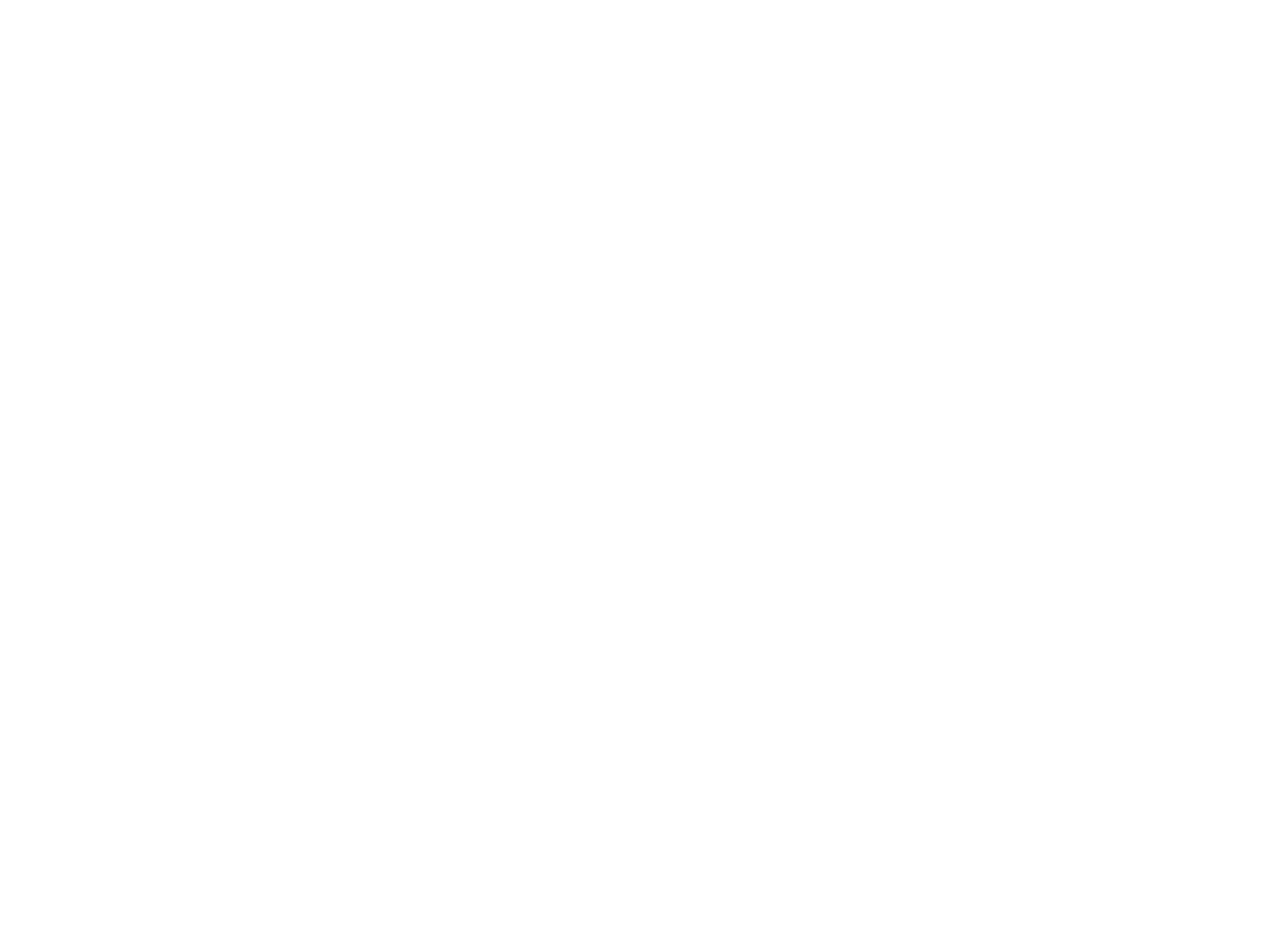
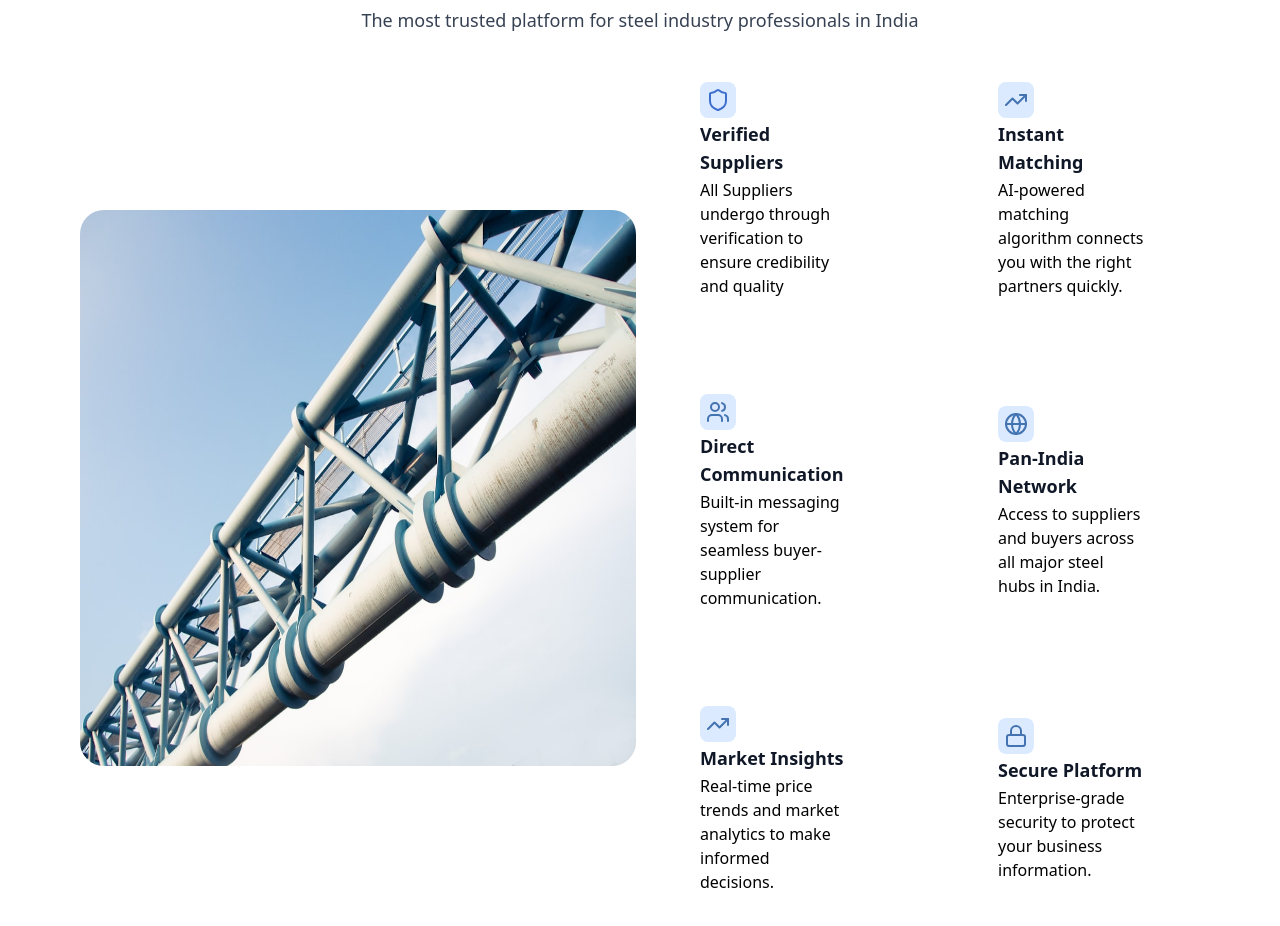
Before and after one commit to shambu2/steel, an Angular app: page / in a window 1280 px wide. Shown: the part 2264-3190 px from the top of the page. Before the commit the page ends 2282 px from the top, so only its background shows below. Built offline with nearby package versions, Linux system fonts and the light colour scheme.

Commit message:
feature section completed

```diff
--- /dev/null
+++ b/src/app/components/features/features.component.html
@@ -0,0 +1,120 @@
+
+<div>
+  <div>
+    <div class="flex flex-col justify-center items-center ">
+      <h1 class="text-3xl font-semibold">Why Choose SteelNexa?</h1>
+      <p class="text-lg text-gray-700 my-2">
+        The most trusted platform for steel industry professionals in India
+      </p>
+    </div>
+  </div>
+  <div class="flex flex-col lg:row-span-2 items-center w-full  lg:flex-row lg:gap-2 px-20">
+    <div class="lg:flex-1">
+      <div class="col-span-2 lg:col-span-1 mb-8 mt-8 relative">
+        <img
+          src="steel.jpg"
+          alt="s"
+          class="aspect-square rounded-3xl lg:w-full"
+        />
+      </div>
+    </div>
+    <div class="lg:flex-1">
+      <div class="grid items-center  justify-center  gap-x-10 lg:gap-y-4 grid-cols-2">
+        <div class="col-span-1 px-16 py-10  lg:px-14   max-w-[300px]">
+          <div
+            class="w-9 h-9 bg-blue-100 flex items-center justify-center rounded-lg"
+          >
+            <svg
+              xmlns="http://www.w3.org/2000/svg"
+              width="24"
+              height="24"
+              viewBox="0 0 24 24"
+              fill="none"
+              stroke="#3e6fd0"
+              stroke-width="2"
+              stroke-linecap="round"
+              stroke-linejoin="round"
+              class="lucide lucide-shield-icon lucide-shield"
+            >
+              <path
+                d="M20 13c0 5-3.5 7.5-7.66 8.95a1 1 0 0 1-.67-.01C7.5 20.5 4 18 4 13V6a1 1 0 0 1 1-1c2 0 4.5-1.2 6.24-2.72a1.17 1.17 0 0 1 1.52 0C14.51 3.81 17 5 19 5a1 1 0 0 1 1 1z"
+              />
+            </svg>
+          </div>
+          <h1 class="text-lg font-semibold text-gray-900 mb-0.5 mt-0.5">
+            Verified Suppliers
+          </h1>
+          <p>
+            All Suppliers undergo through verification to ensure credibility and
+            quality
+          </p>
+        </div>
+        <div class="col-span-1 px-16 py-10  lg:px-14   max-w-[300px]">
+          <div
+            class="w-9 h-9 bg-blue-100 flex items-center justify-center rounded-lg"
+          >
+<svg xmlns="http://www.w3.org/2000/svg" width="24" height="24" viewBox="0 0 24 24" fill="none" stroke="#4373b1" stroke-width="2" stroke-linecap="round" stroke-linejoin="round" class="lucide lucide-trending-up-icon lucide-trending-up"><path d="M16 7h6v6"/><path d="m22 7-8.5 8.5-5-5L2 17"/></svg>
+          </div>
+          <h1 class="text-lg font-semibold text-gray-900 mb-0.5 mt-0.5">
+            Instant Matching
+          </h1>
+          <p>
+            AI-powered matching algorithm connects you with the right partners quickly.
+          </p>
+        </div>
+        <div class="col-span-1 px-16 py-10  lg:px-14   max-w-[300px]">
+          <div
+            class="w-9 h-9 bg-blue-100 flex items-center justify-center rounded-lg"
+          >
+            <svg xmlns="http://www.w3.org/2000/svg" width="24" height="24" viewBox="0 0 24 24" fill="none" stroke="#4373b1" stroke-width="2" stroke-linecap="round" stroke-linejoin="round" class="lucide lucide-users-icon lucide-users"><path d="M16 21v-2a4 4 0 0 0-4-4H6a4 4 0 0 0-4 4v2"/><path d="M16 3.128a4 4 0 0 1 0 7.744"/><path d="M22 21v-2a4 4 0 0 0-3-3.87"/><circle cx="9" cy="7" r="4"/></svg>
+          </div>
+          <h1 class="text-lg font-semibold text-gray-900 mb-0.5 mt-0.5">
+            Direct Communication
+          </h1>
+          <p>
+            Built-in messaging system for seamless buyer-supplier communication.
+          </p>
+        </div>
+        <div class="col-span-1 px-16 py-10  lg:px-14   max-w-[300px]">
+          <div
+            class="w-9 h-9 bg-blue-100 flex items-center justify-center rounded-lg"
+          >
+            <svg xmlns="http://www.w3.org/2000/svg" width="24" height="24" viewBox="0 0 24 24" fill="none" stroke="#4373b1" stroke-width="2" stroke-linecap="round" stroke-linejoin="round" class="lucide lucide-globe-icon lucide-globe"><circle cx="12" cy="12" r="10"/><path d="M12 2a14.5 14.5 0 0 0 0 20 14.5 14.5 0 0 0 0-20"/><path d="M2 12h20"/></svg>
+          </div>
+          <h1 class="text-lg font-semibold text-gray-900 mb-0.5 mt-0.5">
+            Pan-India Network
+          </h1>
+          <p>
+            Access to suppliers and buyers across all major steel hubs in India.
+          </p>
+        </div>
+        <div class="col-span-1 px-16 py-10  lg:px-14   max-w-[300px]">
+          <div
+            class="w-9 h-9 bg-blue-100 flex items-center justify-center rounded-lg"
+          >
+            <svg xmlns="http://www.w3.org/2000/svg" width="24" height="24" viewBox="0 0 24 24" fill="none" stroke="#4373b1" stroke-width="2" stroke-linecap="round" stroke-linejoin="round" class="lucide lucide-trending-up-icon lucide-trending-up"><path d="M16 7h6v6"/><path d="m22 7-8.5 8.5-5-5L2 17"/></svg>
+          </div>
+          <h1 class="text-lg font-semibold text-gray-900 mb-0.5 mt-0.5">
+Market Insights          </h1>
+          <p>
+            Real-time price trends and market analytics to make informed decisions.
+          </p>
+        </div>
+        <div class="col-span-1 px-16 py-10  lg:px-14   max-w-[300px]">
+          <div
+            class="w-9 h-9 bg-blue-100 flex items-center justify-center rounded-lg"
+          >
+            <svg xmlns="http://www.w3.org/2000/svg" width="24" height="24" viewBox="0 0 24 24" fill="none" stroke="#4373b1" stroke-width="2" stroke-linecap="round" stroke-linejoin="round" class="lucide lucide-lock-icon lucide-lock"><rect width="18" height="11" x="3" y="11" rx="2" ry="2"/><path d="M7 11V7a5 5 0 0 1 10 0v4"/></svg>
+          </div>
+          <h1 class="text-lg font-semibold text-gray-900 mb-0.5 mt-0.5">
+Secure Platform          </h1>
+          <p>
+            Enterprise-grade security to protect your business information.
+          </p>
+        </div>
+
+
+      </div>
+    </div>
+  </div>
+</div>
--- a/src/app/components/working/working.component.html
+++ b/src/app/components/working/working.component.html
@@ -1,4 +1,4 @@
-<div class="w-[80vw] mx-auto mb-10">
+<div class="  mb-10 mx-10">
   <div>
     <h1 class="text-center text-2xl font-semibold">How It Works</h1>
     <p class="text-xl text-center text-gray-800/80 mt-4">
--- a/src/app/pages/home/home.component.html
+++ b/src/app/pages/home/home.component.html
@@ -3,3 +3,4 @@
 <app-hero></app-hero>
 <app-products></app-products>
 <app-working></app-working>
+<app-features></app-features>
--- a/src/app/pages/home/home.component.ts
+++ b/src/app/pages/home/home.component.ts
@@ -3,10 +3,11 @@
 import { HeroComponent } from "../../components/hero/hero.component";
 import { ProductsComponent } from "../../components/products/products.component";
 import { WorkingComponent } from "../../components/working/working.component";
+import { FeaturesComponent } from "../../components/features/features.component";
 
 @Component({
   selector: 'app-home',
-  imports: [NavbarComponent, HeroComponent, ProductsComponent, WorkingComponent],
+  imports: [NavbarComponent, HeroComponent, ProductsComponent, WorkingComponent, FeaturesComponent],
   templateUrl: './home.component.html',
   styleUrl: './home.component.css'
 })
```
Also changed, not shown: src/app/components/features/features.component.ts (added, +11 -0 lines), public/steel.jpg (added), src/app/components/features/features.component.css (added), 1 other file (tests, documents, lock files or other folders).
